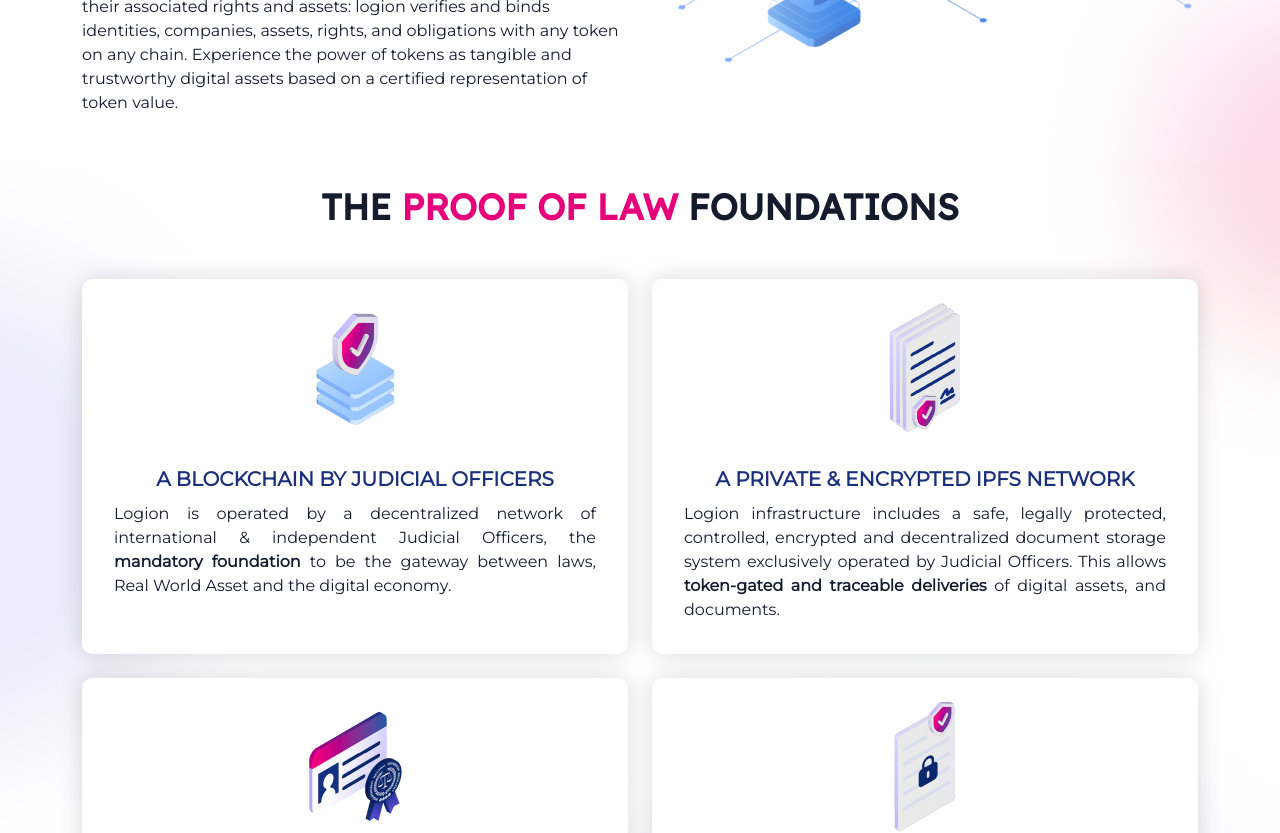
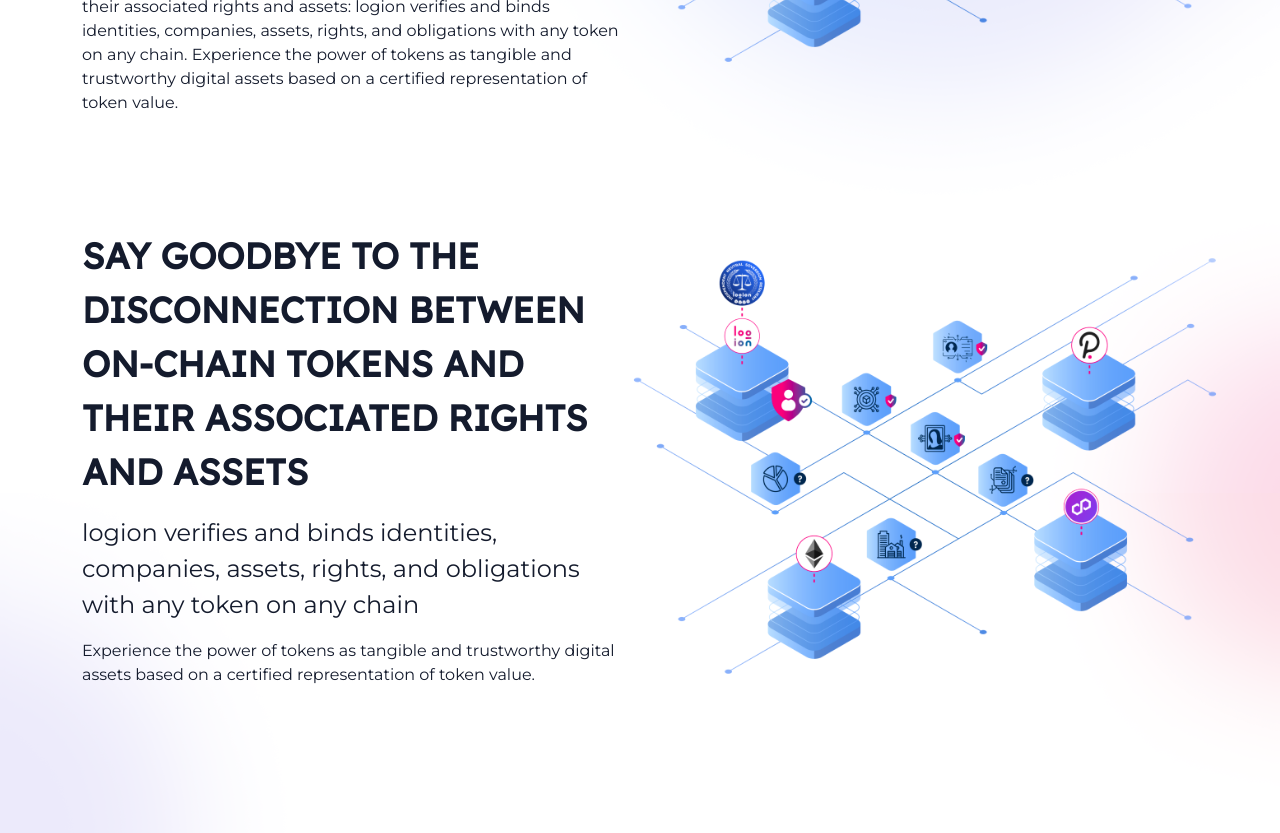
Before and after one commit to logion-network/logion-web-site, a React (Create React App) app: page / in a window 1280 px wide. Shown: the part 560-1393 px from the top of the page. Built offline with nearby package versions, Linux system fonts and the light colour scheme.

Commit message:
Update Content.tsx

```diff
--- a/src/Content.tsx
+++ b/src/Content.tsx
@@ -57,6 +57,30 @@ export const CONTENT: ReactNode = (<>
                 alt="logion network"
                 width="120%"
             />
+        </>}
+    />
+    <Banner
+        image={<>
+            <Image
+                fileName="media/network.png"
+                alt="logion network"
+                width="120%"
+            />
+        </>}
+        firstText={<>
+            { /* START EDIT */ }
+          Say goodbye to the disconnection between on-chain tokens and their associated rights and assets
+            { /* STOP EDIT */ }
+        </>}
+        secondText={<>
+            { /* START EDIT */ }
+          logion verifies and binds identities, companies, assets, rights, and obligations with any token on any chain
+            { /* STOP EDIT */ }
+        </>}
+        thirdText={<>
+            { /* START EDIT */ }
+           Experience the power of tokens as tangible and trustworthy digital assets based on a certified representation of token value.
+            { /* STOP EDIT */ }
         </>}
     />
     <TitleFourByFourCards
```
